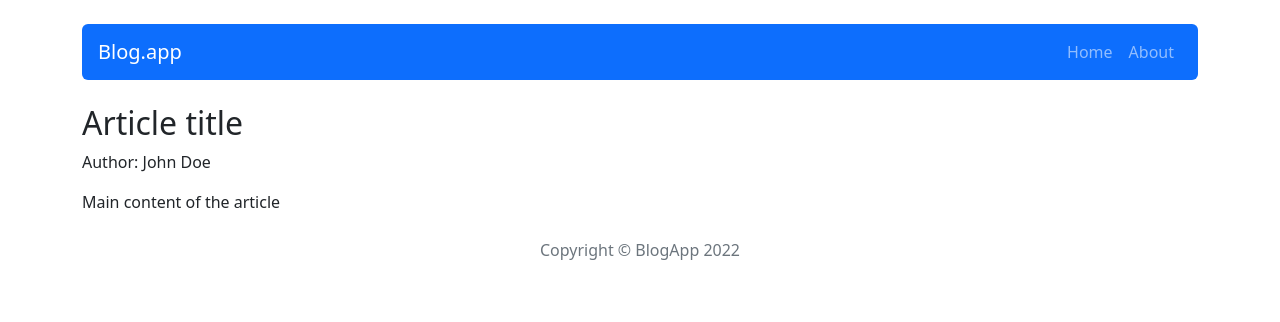
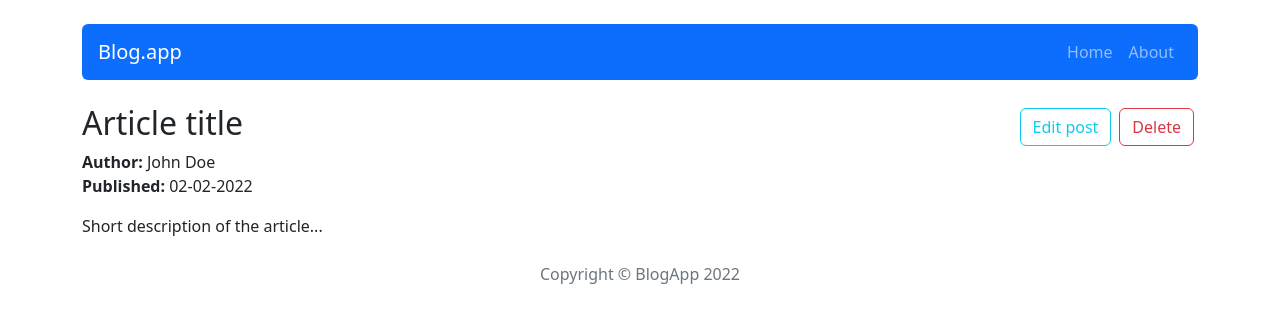
Before and after one commit to JL9696/react-blog, a React (Create React App) app: page /post/1 in a window 1280 px wide. Shown: the top 322 px of the page. Built offline with nearby package versions, Linux system fonts and the light colour scheme.

Commit message:
add edit and remove post

```diff
--- a/src/components/features/Post.js
+++ b/src/components/features/Post.js
@@ -1,4 +1,4 @@
-import { Card, Button, Row, Col } from "react-bootstrap";
+import { Card, Button, Col } from "react-bootstrap";
 import { Link } from "react-router-dom";
 
 const Post = props => {
--- a/src/components/pages/Home.js
+++ b/src/components/pages/Home.js
@@ -10,9 +10,7 @@ const Home = props => {
       <div className="d-flex justify-content-between">
         <h1>All posts</h1>
         <Link key={props.id} to={"/post/add"}>
-          <Button variant="outline-info">
-            <AddPost />
-          </Button>
+        <Button variant="outline-info">Add post</Button>
         </Link>
 
       </div>
--- a/src/components/pages/SinglePost.js
+++ b/src/components/pages/SinglePost.js
@@ -1,20 +1,63 @@
-import { useSelector } from "react-redux";
+import { useSelector, useDispatch } from "react-redux";
 import { Navigate, useParams } from "react-router-dom";
-import { getPostById } from "../../redux/postsRedux";
+import { getPostById, removePost } from "../../redux/postsRedux";
+import { Button, Modal } from "react-bootstrap";
+import { Link } from "react-router-dom";
+import { useState } from "react";
 
-const SinglePost = () => {
+const SinglePost = props => {
 
   const { id } = useParams();
   const postData = useSelector(state => getPostById(state, id));
 
+  const [show, setShow] = useState(false);
+
+  const handleClose = () => setShow(false);
+  const handleShow = () => setShow(true)
+
+
+  const dispatch = useDispatch();
+
+  const deletePost = () => {
+    dispatch(removePost(id));
+    handleClose();
+  };
+
   if(!postData) return <Navigate to="/" />
     return (
       <div>
-        <h2>{postData.title}</h2>
-        <p>Author: {postData.author}</p>
-        <p>{postData.content}</p>
+        <div className="d-flex justify-content-between">
+          <h2>{postData.title}</h2>
+          <div>
+            <Link key={props.id} to={"/post/edit/" + id}>
+              <Button variant="outline-info m-1">Edit post</Button>
+            </Link>
+            <Button onClick={handleShow} variant="outline-danger m-1">Delete</Button>
+          </div>
+        </div>
+        <p><b>Author: </b>{postData.author}
+        <br/><b>Published: </b>{postData.publishedDate}</p>
+        <p>{postData.shortDescription}</p>
+
+        <Modal show={show} onHide={handleClose}>
+          <Modal.Header closeButton>
+            <Modal.Title>Are you sure?</Modal.Title>
+          </Modal.Header>
+
+          <Modal.Body>
+            <p>This operation will completely remove this post from the app.
+              <br/>Are you sure you want to do that?
+            </p>
+          </Modal.Body>
+
+          <Modal.Footer>
+            <Button onClick={handleClose} variant="secondary">Cancel</Button>
+            <Button onClick={deletePost} variant="danger">Remove</Button>
+          </Modal.Footer>
+        </Modal>
+
       </div>
     );
 };
 
-  export default SinglePost;
+export default SinglePost;
--- a/src/redux/postsRedux.js
+++ b/src/redux/postsRedux.js
@@ -1,14 +1,18 @@
 //selectors
 
 export const getAllPosts = ( state ) => state.posts
-export const getPostById = ({ posts }, postId) => posts.find(post => post.id === postId);
+export const getPostById = ({ posts }, id) => posts.find(post => post.id === id);
 
 // actions
 const createActionName = actionName => `app/posts/${actionName}`;
+const REMOVE_POST = createActionName('REMOVE_POST');
 
 // action creators
+export const removePost = payload => ({ type: REMOVE_POST, payload });
 const postsReducer = (statePart = [], action) => {
   switch (action.type) {
+    case REMOVE_POST:
+        return [...statePart.filter(post => post.id !== action.payload)];
     default:
       return statePart;
   };
```
